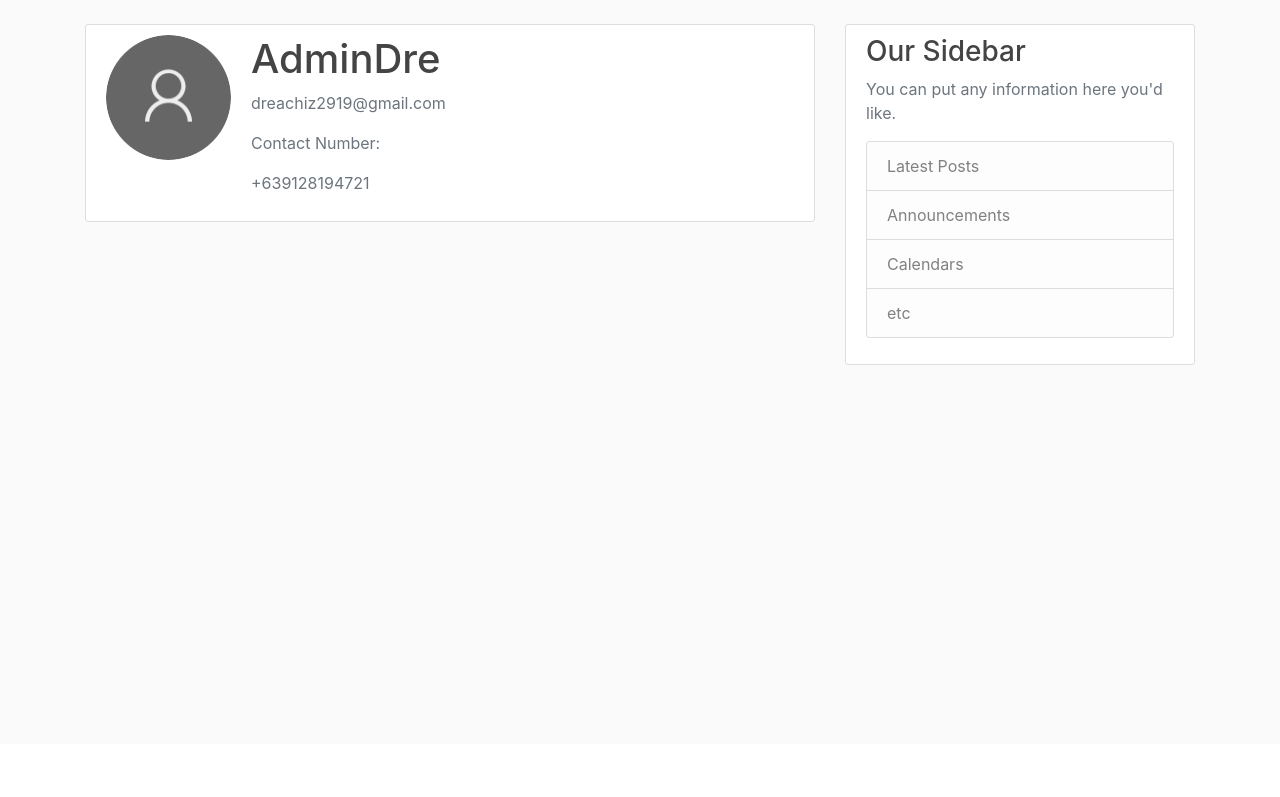
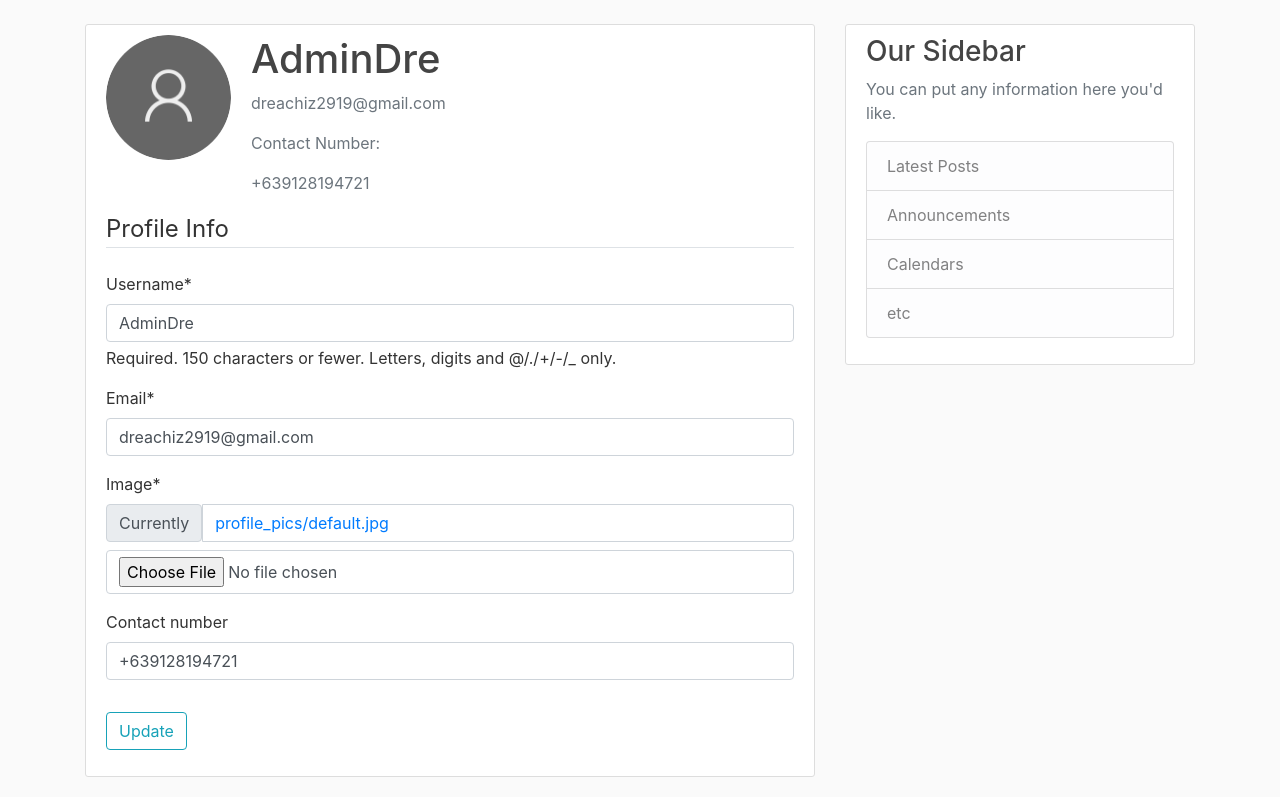
Before and after one commit to dreisnew/Space4Wheels, a Django app: page /profile/ in a window 1280 px wide. Shown: the part 56-853 px from the top of the page. Before the commit the page ends 421 px from the top, so only its background shows below. Run offline with Django 5.2, Linux system fonts and the light colour scheme; a user stored in the database is signed in; data comes from the database, SQL or seed files in the repository; both versions use the stored data as it was after the commit; some libraries are stand-ins or nearby versions.

Commit message:
update profile

```diff
--- a/Space4Wheels/templates/Space4Wheels/home.html
+++ b/Space4Wheels/templates/Space4Wheels/home.html
@@ -2,6 +2,7 @@
 {% block content %}
     {% for post in posts %}
         <article class="media content-section">
+          <img class="rounded-circle article-img" src="{{ post.author.profile.image.url }}">
           <div class="media-body">
             <div class="article-metadata">
               <a class="mr-2" href="#">{{ post.author }}</a>
--- a/users/forms.py
+++ b/users/forms.py
@@ -1,7 +1,7 @@
 from django import forms
 from django.contrib.auth.models import User
 from django.contrib.auth.forms import UserCreationForm
-
+from .models import Profile
 
 class UserRegisterForm(UserCreationForm):
     email = forms.EmailField()
@@ -9,3 +9,16 @@ class UserRegisterForm(UserCreationForm):
     class Meta:
         model = User
         fields = ['username', 'email', 'password1', 'password2']
+
+
+class UserUpdateForm(forms.ModelForm):
+    email = forms.EmailField()
+
+    class Meta:
+        model = User
+        fields = ['username', 'email']
+
+class ProfileUpdateForm(forms.ModelForm):
+    class Meta:
+        model = Profile
+        fields = ['image', 'contact_number']
--- a/users/models.py
+++ b/users/models.py
@@ -1,5 +1,6 @@
 from django.db import models
 from django.contrib.auth.models import User
+from PIL import Image
 from phonenumber_field.modelfields import PhoneNumberField
 
 # Create your models here.
@@ -10,3 +11,12 @@ class Profile(models.Model):
 
     def __str__(self):
         return f'{self.user.username} Profile'
+
+    def save(self):
+        super().save()
+
+        img = Image.open(self.image.path)
+        if img.height > 300 or img.width > 300:
+            output_size = (300, 300)
+            img.thumbnail(output_size)
+            img.save(self.image.path)
--- a/users/templates/users/profile.html
+++ b/users/templates/users/profile.html
@@ -1,4 +1,5 @@
 {% extends "Space4Wheels/base.html" %}
+{% load crispy_forms_tags %}
 {% block content %}
 <div class="content-section">
     <div class="media">
@@ -10,5 +11,16 @@
             <p class="text-secondary">{{ user.profile.contact_number }}</p>
         </div>
     </div>
+    <form method="POST" enctype="multipart/form-data">
+        {% csrf_token %}
+        <fieldset class = "form-group">
+            <legend class="border-bottom mb-4">Profile Info</legend>
+            {{ u_form|crispy }}
+            {{ p_form|crispy }}
+        </fieldset>
+        <div class="form-group">
+            <button class="btn btn-outline-info" type="submit">Update</button>
+        </div>
+    </form>
 </div>
 {% endblock content %}
--- a/users/views.py
+++ b/users/views.py
@@ -1,7 +1,7 @@
 from django.shortcuts import render, redirect
 from django.contrib import messages
 from django.contrib.auth.decorators import login_required
-from .forms import UserRegisterForm
+from .forms import UserRegisterForm, UserUpdateForm, ProfileUpdateForm
 
 # Create your views here.
 def register(request):
@@ -11,11 +11,32 @@ def register(request):
             form.save()
             username = form.cleaned_data.get('username')
             messages.success(request, f'Account created for {username}!')
-            return redirect('Space4Wheels-home')
+            return redirect('login')
     else:
         form = UserRegisterForm()
     return render(request, 'users/register.html', {'form': form})
 
 @login_required
 def profile(request):
-    return render(request, 'users/profile.html')
+    if request.method == 'POST':
+        u_form = UserUpdateForm(request.POST, instance=request.user)
+        p_form = ProfileUpdateForm(request.POST,
+                                   request.FILES,
+                                   instance=request.user.profile)
+        if u_form.is_valid() and p_form.is_valid():
+            u_form.save()
+            p_form.save()
+            messages.success(request, f'Your account was successfully updated.')
+            return redirect('profile')
+
+
+    else:
+        u_form = UserUpdateForm(instance=request.user)
+        p_form = ProfileUpdateForm(instance=request.user.profile)
+
+    context = {
+        'u_form': u_form,
+        'p_form': p_form
+    }
+
+    return render(request, 'users/profile.html', context)
```
Also changed, not shown: db.sqlite3.
